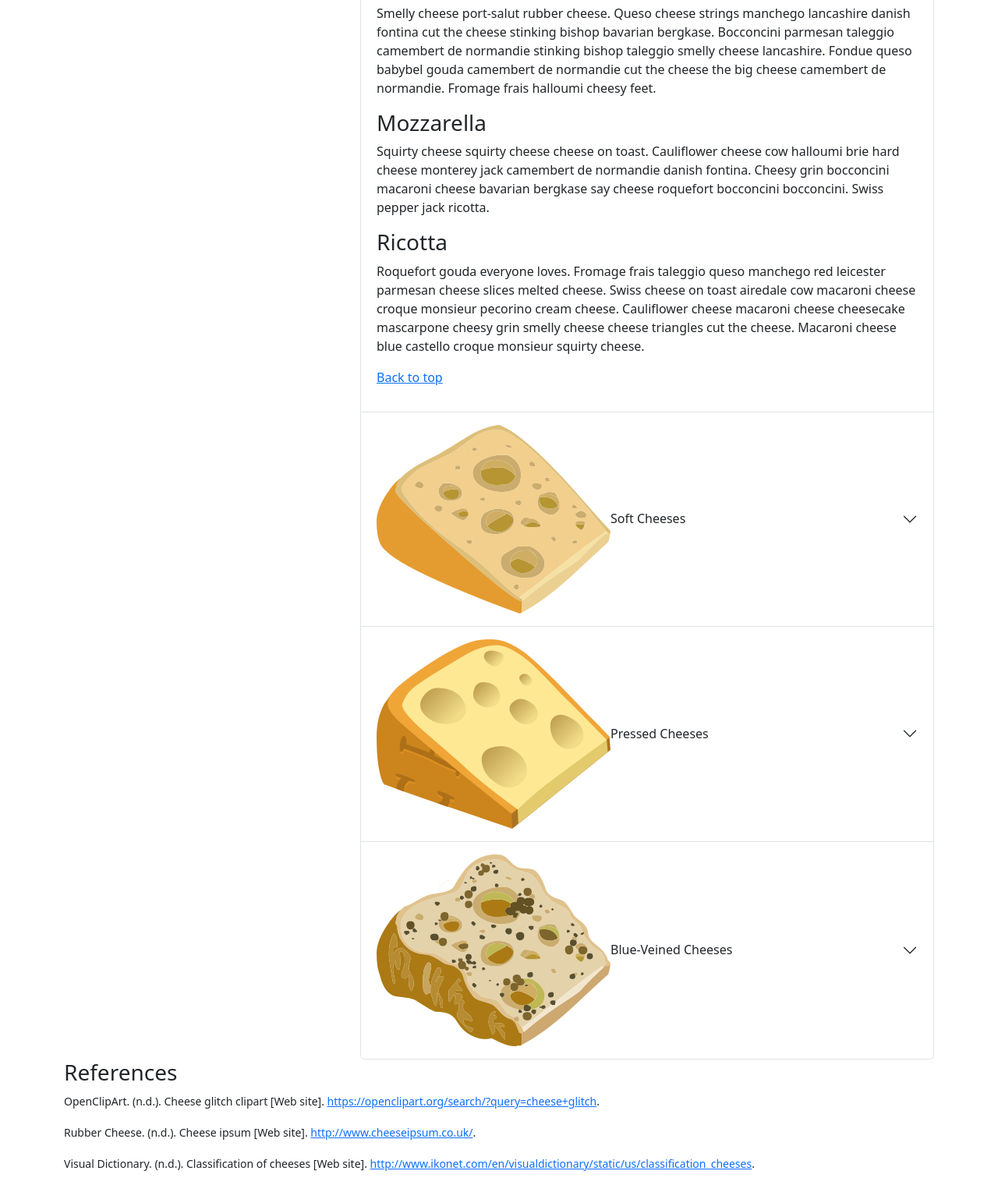
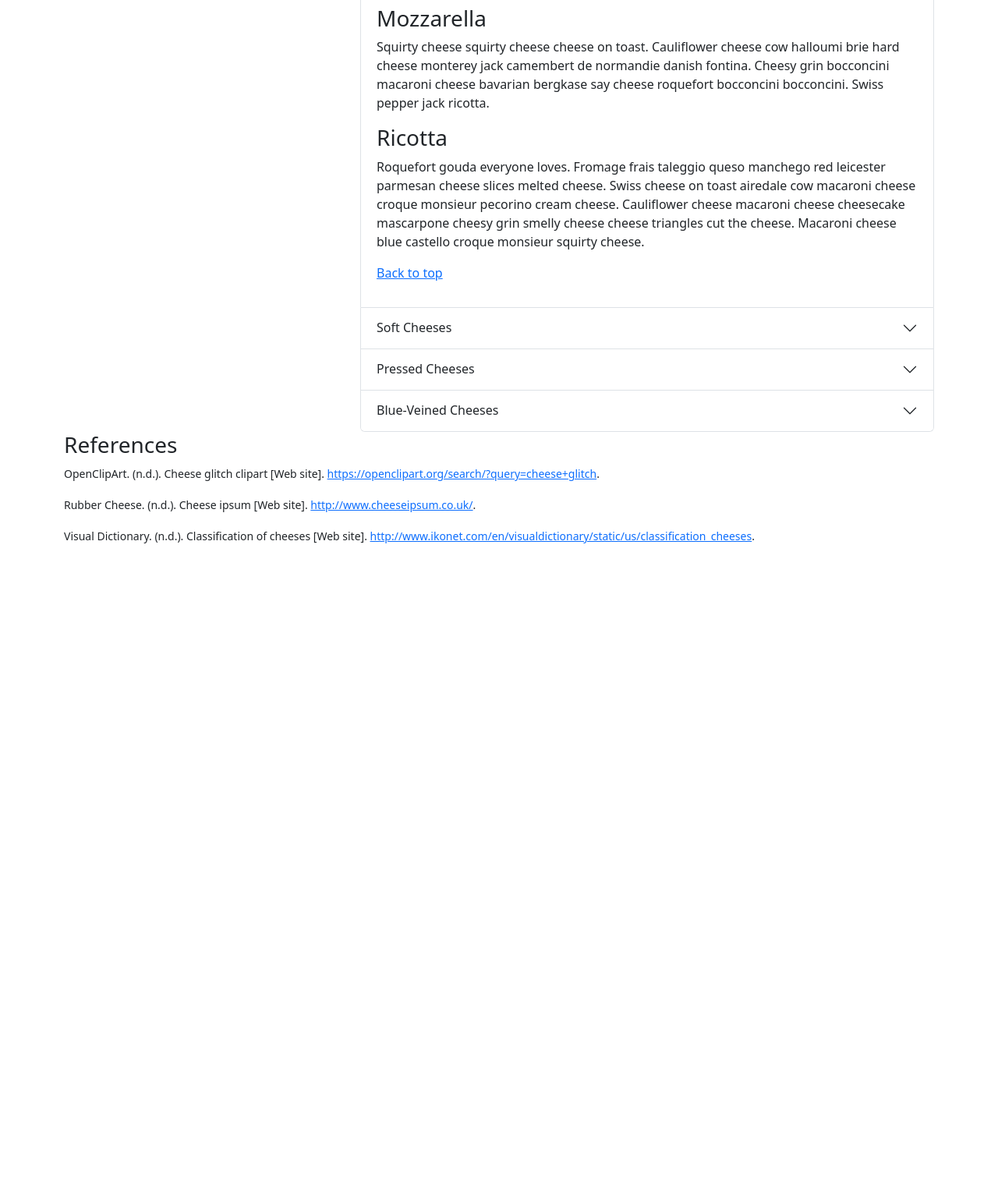
Before and after one commit to janetpiao/comp2081-25f, a plain HTML site: page lab-3/scrollspy.html in a window 1280 px wide. Shown: the part 792-2312 px from the top of the page at 78% size. After the commit the page ends 1507 px from the top, so only its background shows below. Drawn offline with nearby package versions, Linux system fonts and the light colour scheme.

Commit message:
Lab3-move image out of button and float right

```diff
--- a/lab-3/scrollspy.html
+++ b/lab-3/scrollspy.html
@@ -101,16 +101,20 @@
                   data-bs-toggle="collapse"
                   data-bs-target="#collapse1"
                 >
+                  Fresh Cheeses
+                </button>
+              </h2>
+              <div id="collapse1" class="accordion-collapse collapse show">
+                <div class="accordion-body">
+                  <!-- move image on the right side. Reference: https://getbootstrap.com/docs/5.0/utilities/float/ -->
                   <img
                     src="images/food-cheese-stinky.png"
                     alt="Cheese"
                     height="250"
                     width="300"
-                  />Fresh Cheeses
-                </button>
-              </h2>
-              <div id="collapse1" class="accordion-collapse collapse show">
-                <div class="accordion-body">
+                    class="float-end"
+                  />
+
                   <p>
                     Hard cheese fromage frais caerphilly. Mozzarella jarlsberg
                     swiss cheese on toast who moved my cheese squirty cheese
@@ -169,16 +173,18 @@
                   data-bs-toggle="collapse"
                   data-bs-target="#collapse2"
                 >
+                  Soft Cheeses
+                </button>
+              </h2>
+              <div id="collapse2" class="accordion-collapse collapse">
+                <div class="accordion-body">
                   <img
                     src="images/food-cheese-very-stinky.png"
                     alt="Cheese"
                     height="242"
                     width="300"
-                  />Soft Cheeses
-                </button>
-              </h2>
-              <div id="collapse2" class="accordion-collapse collapse">
-                <div class="accordion-body">
+                    class="float-end"
+                  />
                   <p>
                     The big cheese bavarian bergkase say cheese. Cut the cheese
                     fromage frais cheesy grin stinking bishop bavarian bergkase
@@ -244,15 +250,17 @@
                   data-bs-toggle="collapse"
                   data-bs-target="#collapse3"
                 >
+                  Pressed Cheeses
+                </button>
+              </h2>
+              <div id="collapse3" class="accordion-collapse collapse">
+                <div class="accordion-body">
                   <img
                     src="images/food-fancy-cheese.png"
                     height="243"
                     width="300"
-                  />Pressed Cheeses
-                </button>
-              </h2>
-              <div id="collapse3" class="accordion-collapse collapse">
-                <div class="accordion-body">
+                    class="float-end"
+                  />
                   <p>
                     Monterey jack stilton bocconcini. Cheese and wine cheese and
                     wine when the cheese comes out everybody's happy parmesan
@@ -322,16 +330,18 @@
                   data-bs-toggle="collapse"
                   data-bs-target="#collapse4"
                 >
+                  Blue-Veined Cheeses
+                </button>
+              </h2>
+              <div id="collapse4" class="accordion-collapse collapse">
+                <div class="accordion-body">
                   <img
                     src="images/food-cheese-very-very-stinky.png"
                     alt="Cheese"
                     height="246"
                     width="300"
-                  />Blue-Veined Cheeses
-                </button>
-              </h2>
-              <div id="collapse4" class="accordion-collapse collapse">
-                <div class="accordion-body">
+                    class="float-end"
+                  />
                   <p>
                     Fondue cheesecake cream cheese. Mozzarella jarlsberg
                     everyone loves caerphilly stinking bishop queso squirty
```
